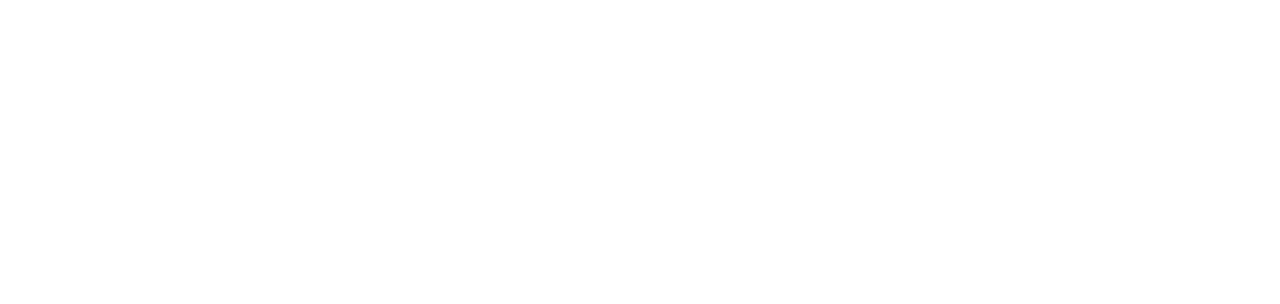
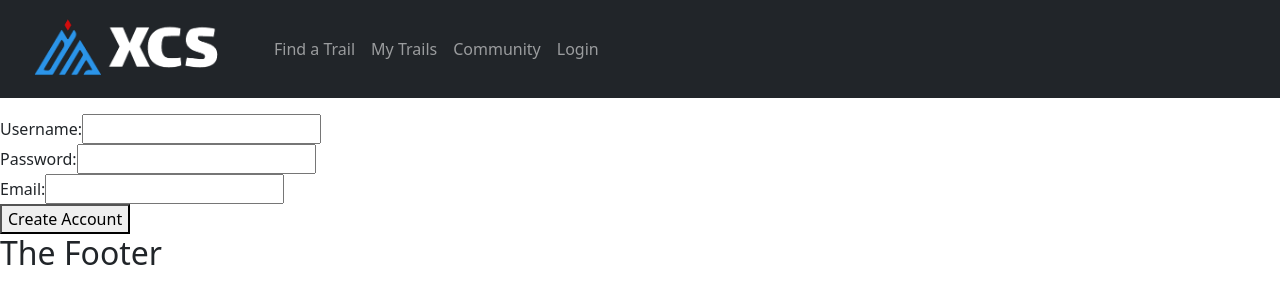
Before and after one commit to kmaule15/xcski-frontend, a React (Create React App) app: page /signup in a window 1280 px wide. Before the commit this address had no page. Shown: the top 304 px of the page. Built offline with nearby package versions, Linux system fonts and the light colour scheme.

Commit message:
signup button

```diff
--- a/src/App.tsx
+++ b/src/App.tsx
@@ -7,6 +7,7 @@ import Layout from "./Layout";
 import MyTrails from "./components/Trail/MyTrails/MyTrails";
 import Community from "./components/Community/Community";
 import Login from "./components/Login/Login";
+import CreateAccount from "./components/Login/CreateAccount";
 import Home from "./components/Home/Home";
 import TrailSearch from "./components/Trail/SearchTrails/TrailSearch";
 
@@ -19,6 +20,7 @@ function App() {
         <Route path="mytrails" element={<MyTrails />} />
         <Route path="community" element={<Community />} />
         <Route path="login" element={<Login />} />
+        <Route path="signup" element={<CreateAccount />} />
       </Route>
     </Routes>
   );
--- a/src/components/Login/CreateAccount.tsx
+++ b/src/components/Login/CreateAccount.tsx
@@ -1,4 +1,6 @@
 import React, { useState } from 'react';
+import "./Login.css"
+import './BackgroundSquares.css';
 
 const CreateAccount = () => {
 
--- a/src/components/Login/Login.tsx
+++ b/src/components/Login/Login.tsx
@@ -56,7 +56,7 @@ const Login = () => {
       </div>
       <div className="text-center mt-3">
         <span>Don't have an account?</span>{' '}
-        <a href="#">Sign Up</a>
+        <a href="./signup">Sign Up</a>
       </div>
     </div>
     <div className="squares-background"></div>
```
